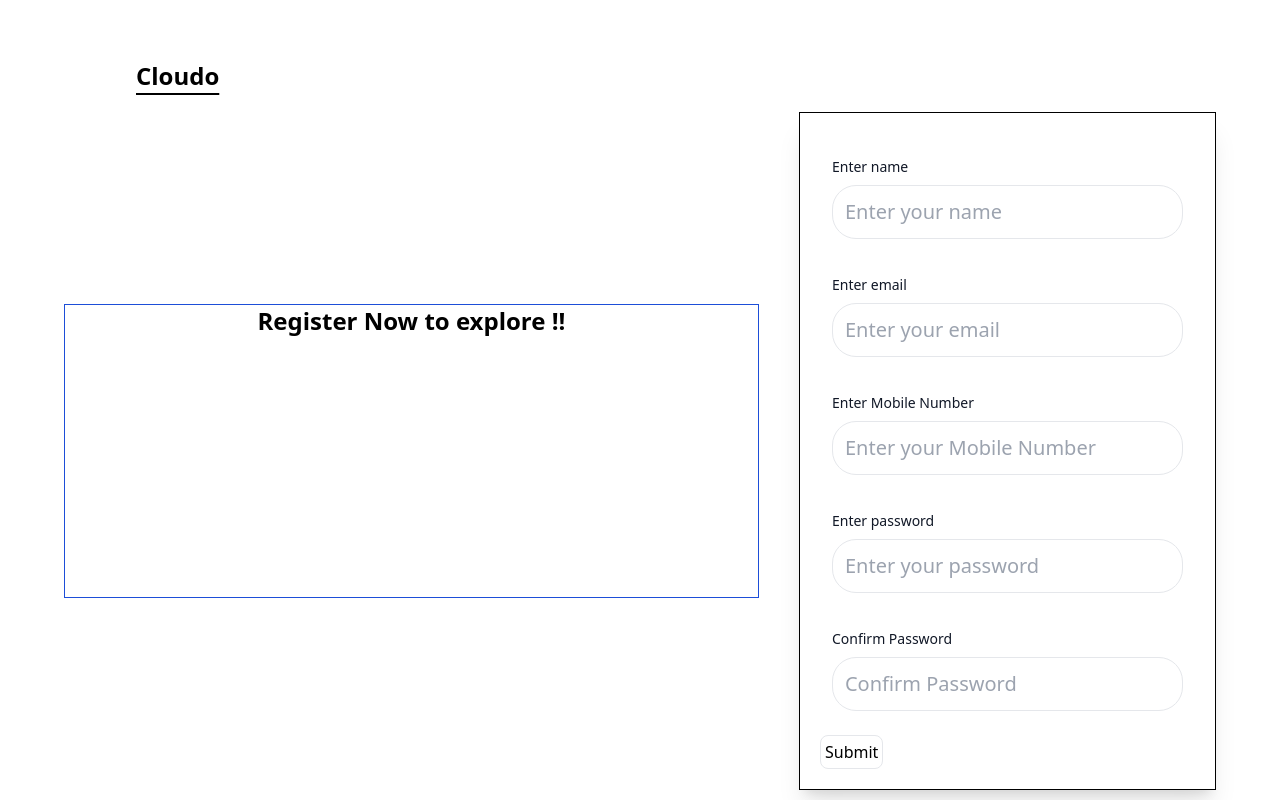
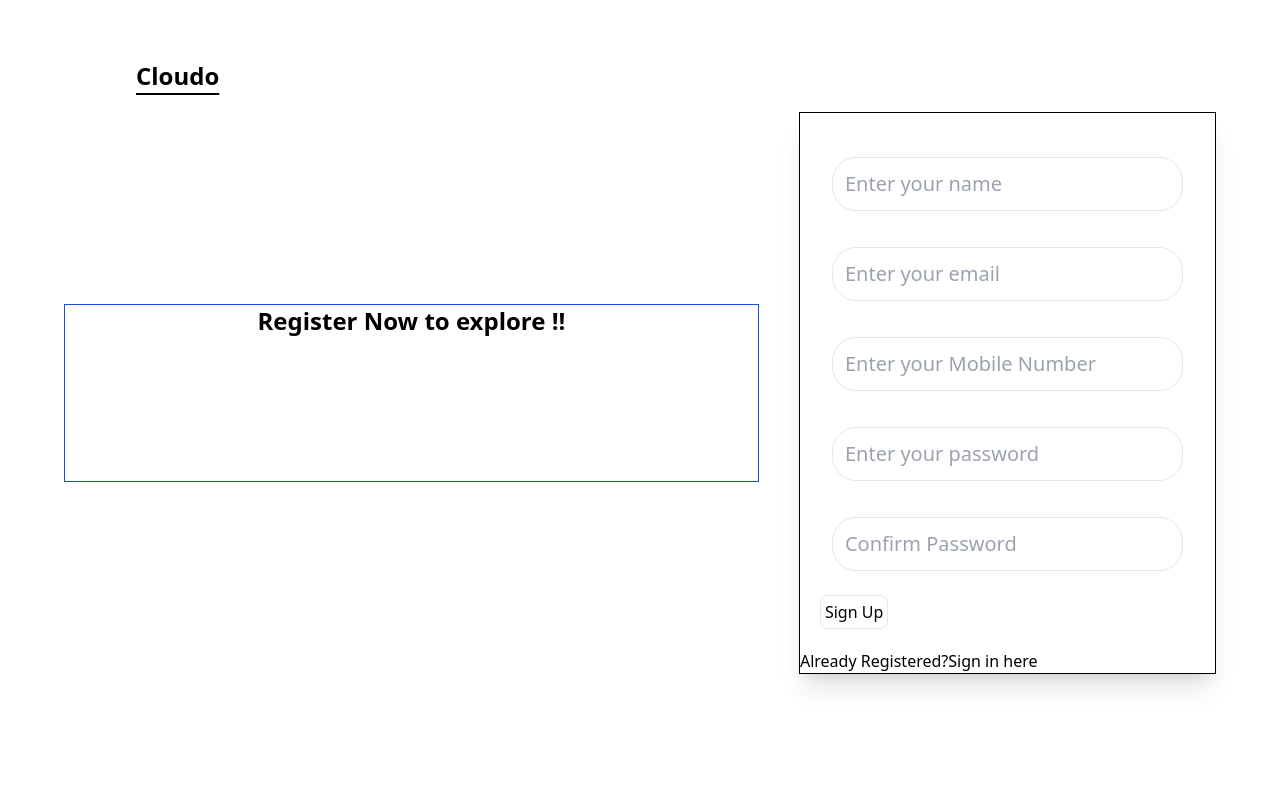
Before and after one commit to Rohith-SK/Cloudo, a React (Create React App) app: page /signup in a window 1280 px wide. Built offline with nearby package versions, Linux system fonts and the light colour scheme.

Commit message:
Signin and Signup

```diff
--- a/src/components/input/Input.jsx
+++ b/src/components/input/Input.jsx
@@ -2,7 +2,7 @@ import React from "react";
 
 function Input({
   type = "text",
-  labelName = "Field Name",
+  // labelName = "Field Name",
   placeholder = "Your text goes here",
   classStyle = "",
   required = false,
@@ -10,12 +10,12 @@ function Input({
 }) {
   return (
     <div className="group m-3 py-3">
-      <label
+      {/* <label
         for={labelName}
         class="block  mb-2 text-sm font-medium text-gray-900 dark:text-white"
       >
         {labelName}
-      </label>
+      </label> */}
 
       <input
         type={type}
--- a/src/pages/signin/SignIn.jsx
+++ b/src/pages/signin/SignIn.jsx
@@ -1,4 +1,5 @@
 import React from "react";
+import { Link } from "react-router-dom";
 import SignInFormComponent from "./SignInForm";
 
 function SignIn() {
@@ -11,6 +12,12 @@ function SignIn() {
       </div>
       <div className="border border-black shadow-xl mx-auto w-2/5 h-full">
         <SignInFormComponent />
+        <div>
+          <h2>
+            Not yet Registered?
+            <Link to="/signup">SignUp</Link> here
+          </h2>
+        </div>
       </div>
     </div>
   );
--- a/src/pages/signin/SignInForm.jsx
+++ b/src/pages/signin/SignInForm.jsx
@@ -16,18 +16,18 @@ function SignInFormComponent() {
       <Input
         type="email"
         placeholder="Enter your email"
-        labelName="Your email"
+        // labelName="Your email"
         onChangeFn={setEmail}
         required={true}
       />
       <Input
         type="password"
         placeholder="Enter your password"
-        labelName="Your password"
+        // labelName="Your password"
         onChangeFn={setPassword}
         required={true}
       />
-      <Button name="Submit" type="submit" />
+      <Button name="Sign in" type="submit" />
     </form>
   );
 }
--- a/src/pages/signup/SignUp.jsx
+++ b/src/pages/signup/SignUp.jsx
@@ -1,4 +1,5 @@
 import React from "react";
+import { Link } from "react-router-dom";
 import SignUpFormComponent from "./SignUpForm";
 
 function SignUp() {
@@ -11,6 +12,12 @@ function SignUp() {
       </div>
       <div className="border border-black shadow-xl mx-auto w-2/5 h-full">
         <SignUpFormComponent />
+        <div>
+          <h2>
+            Already Registered?
+            <Link to="/signin">Sign in</Link> here
+          </h2>
+        </div>
       </div>
     </div>
   );
--- a/src/pages/signup/SignUpForm.jsx
+++ b/src/pages/signup/SignUpForm.jsx
@@ -3,9 +3,11 @@ import Button from "../../components/button/button";
 import Input from "../../components/input/Input";
 
 function SignUpFormComponent() {
-  // const [name, setName] = useState("");
+  const [name, setName] = useState("");
   const [email, setEmail] = useState("");
+  const [mobileNo, setMobileNo] = useState("");
   const [password, setPassword] = useState("");
+  const [confirmPassword, setConfirmPassword] = useState("");
 
   const handleSubmit = (e) => {
     e.preventDefault();
@@ -17,7 +19,7 @@ function SignUpFormComponent() {
         type="name"
         placeholder="Enter your name"
         labelName="Enter name"
-        onChangeFn={setEmail}
+        onChangeFn={setName}
         required={true}
       />
       <Input
@@ -28,10 +30,10 @@ function SignUpFormComponent() {
         required={true}
       />
       <Input
-        type="mobileNo"
+        type="tel"
         placeholder="Enter your Mobile Number"
         labelName="Enter Mobile Number"
-        onChangeFn={setEmail}
+        onChangeFn={setMobileNo}
         required={true}
       />
       <Input
@@ -42,13 +44,13 @@ function SignUpFormComponent() {
         required={true}
       />
       <Input
-        type="confirmPassword"
+        type="password"
         placeholder="Confirm Password"
         labelName="Confirm Password"
-        onChangeFn={setEmail}
+        onChangeFn={setConfirmPassword}
         required={true}
       />
-      <Button name="Submit" type="submit" />
+      <Button name="Sign Up" type="submit" />
     </form>
   );
 }
```
